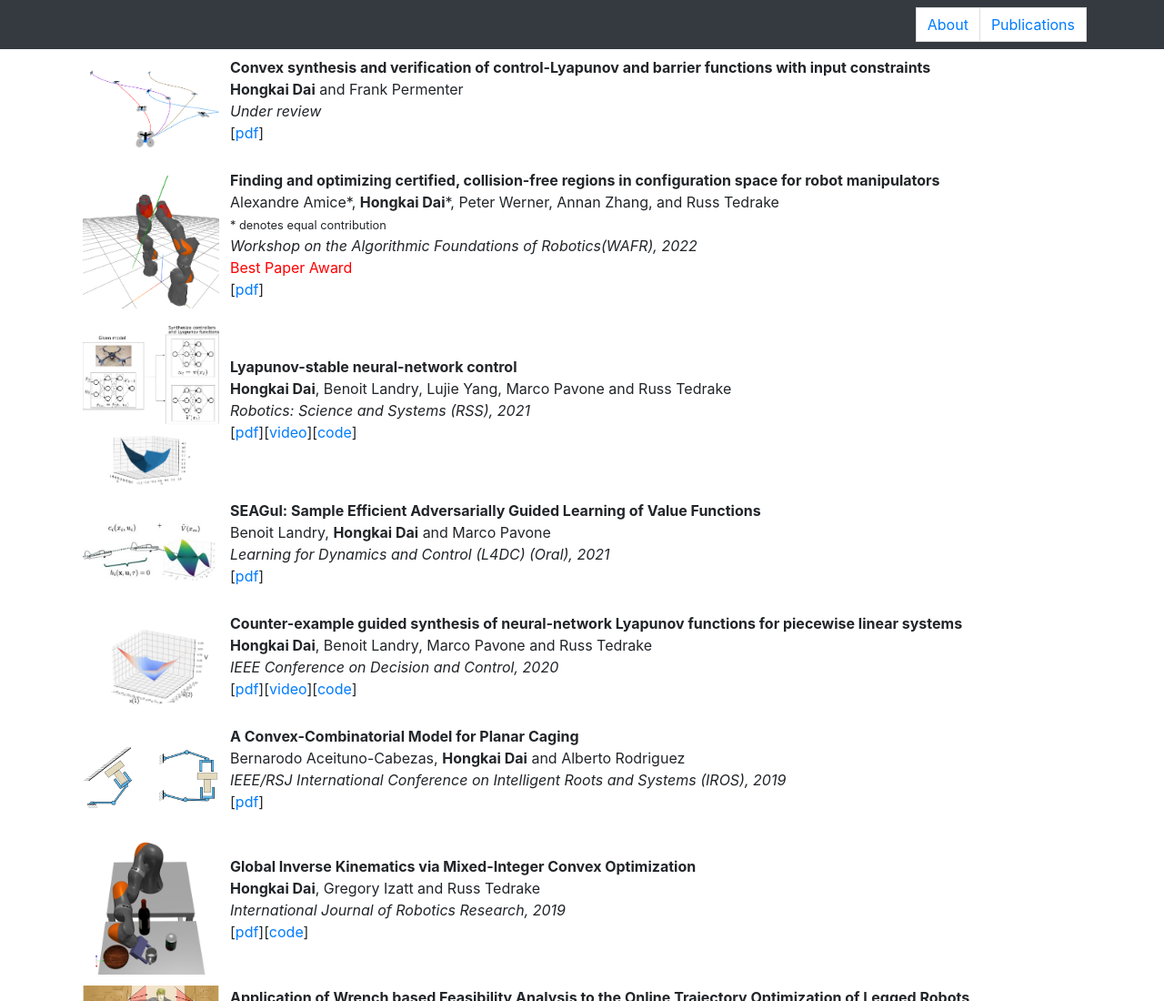
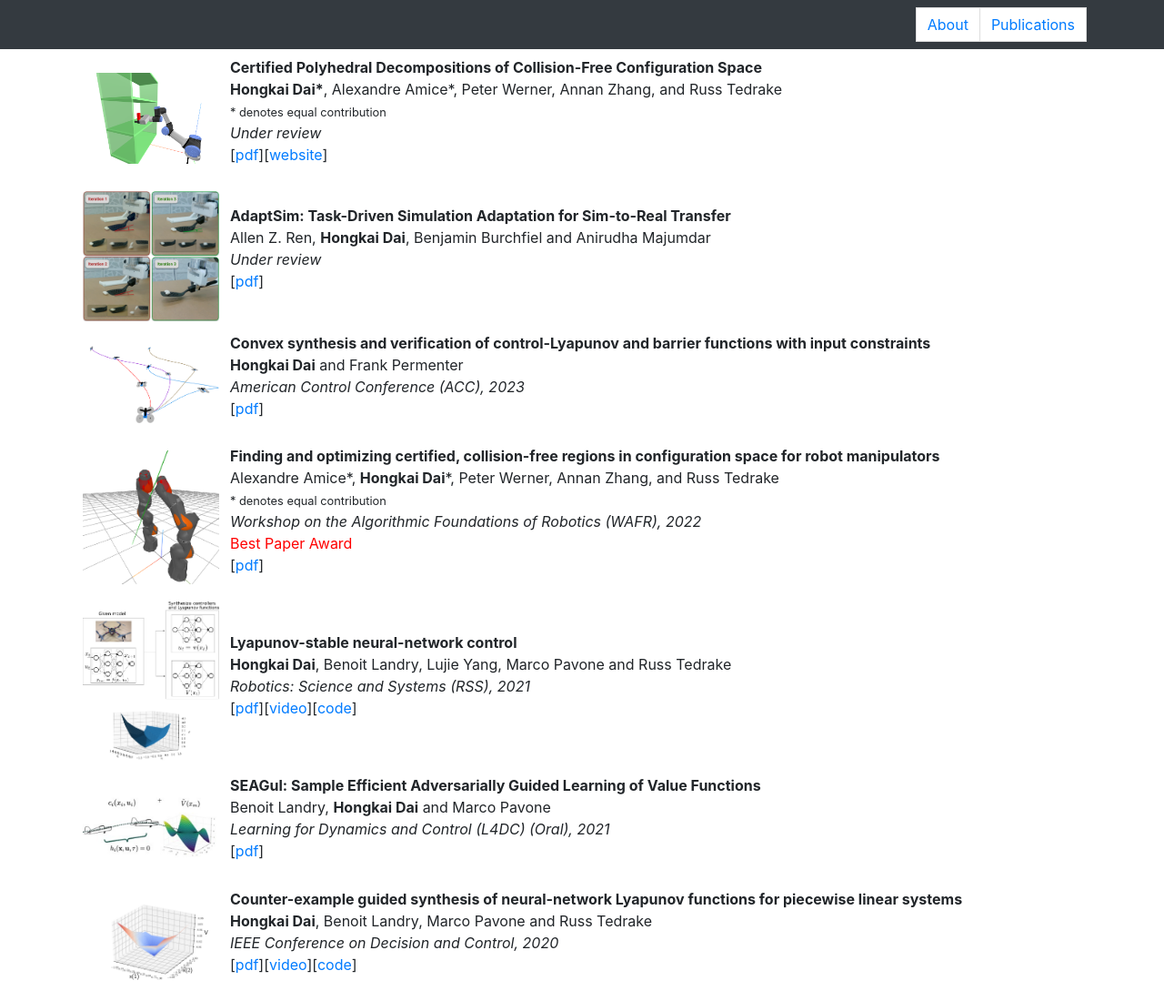
Before and after one commit to hongkai-dai/hongkai-dai.github.io, a plain HTML site: page publications.html in a window 1280 px wide. Shown: the top 1100 px of the page at 91% size. Drawn offline with Linux system fonts and the light colour scheme.

```diff
--- a/publications.html
+++ b/publications.html
@@ -46,12 +46,20 @@
 
     <div class="container">
     <div class="publication">
+	    <div> <img alt="project-thumb" src="figures/Dai23_logo.png" style="float:right;width:150px"/></div>
+	    <div><p><strong>Certified Polyhedral Decompositions of Collision-Free Configuration Space</strong><br/><strong>Hongkai Dai*</strong>, Alexandre Amice*, Peter Werner, Annan Zhang, and Russ Tedrake<br/><small>* denotes equal contribution</small><br/><i>Under review</i><br/>[<a href="https://arxiv.org/pdf/2302.12219.pdf">pdf</a>][<a href="https://alexandreamice.github.io/project/c-iris/">website</a>]<br/></p></div>
+    </div>
+    <div class="publication">
+	    <div> <img alt="project-thumb" src="figures/Ren23_logo.png" style="float:right;width:150px"/></div>
+	    <div><p><strong>AdaptSim: Task-Driven Simulation Adaptation for Sim-to-Real Transfer</strong><br/>Allen Z. Ren, <strong>Hongkai Dai</strong>, Benjamin Burchfiel and Anirudha Majumdar<br/><i>Under review</i><br/>[<a href="https://arxiv.org/pdf/2302.04903.pdf">pdf</a>]<br/></p></div>
+    </div>
+    <div class="publication">
 	    <div> <img alt="project-thumb" src="figures/Dai22_logo.png" style="float:right;width:150px"/></div>
-	    <div><p><strong>Convex synthesis and verification of control-Lyapunov and barrier functions with input constraints</strong><br/><strong>Hongkai Dai</strong> and Frank Permenter<br/><i>Under review</i><br/>[<a href="https://arxiv.org/pdf/2210.00629.pdf">pdf</a>]<br/></p></div>
+	    <div><p><strong>Convex synthesis and verification of control-Lyapunov and barrier functions with input constraints</strong><br/><strong>Hongkai Dai</strong> and Frank Permenter<br/><i>American Control Conference (ACC), 2023</i><br/>[<a href="https://arxiv.org/pdf/2210.00629.pdf">pdf</a>]<br/></p></div>
     </div>
     <div class="publication">
 	    <div> <img alt="project-thumb" src="figures/Amice22_logo.png" style="float:right;width:150px"/></div>
-	    <div><p><strong>Finding and optimizing certified, collision-free regions in configuration space for robot manipulators</strong><br/>Alexandre Amice*, <strong>Hongkai Dai</strong>*, Peter Werner, Annan Zhang, and Russ Tedrake<br/><small>* denotes equal contribution</small><br/><i>Workshop on the Algorithmic Foundations of Robotics(WAFR), 2022</i><br/><font color="red">Best Paper Award</font><br/>[<a href="http://groups.csail.mit.edu/robotics-center/public_papers/Amice22.pdf">pdf</a>]<br/></p></div>
+	    <div><p><strong>Finding and optimizing certified, collision-free regions in configuration space for robot manipulators</strong><br/>Alexandre Amice*, <strong>Hongkai Dai</strong>*, Peter Werner, Annan Zhang, and Russ Tedrake<br/><small>* denotes equal contribution</small><br/><i>Workshop on the Algorithmic Foundations of Robotics (WAFR), 2022</i><br/><font color="red">Best Paper Award</font><br/>[<a href="http://groups.csail.mit.edu/robotics-center/public_papers/Amice22.pdf">pdf</a>]<br/></p></div>
     </div>
     <div class="publication">
 	    <div> <img alt="project-thumb" src="figures/Dai21_logo.png" style="float:right;width:150px"/></div>
```
Also changed, not shown: figures/Dai23_logo.png (added), figures/Ren23_logo.png (added).
